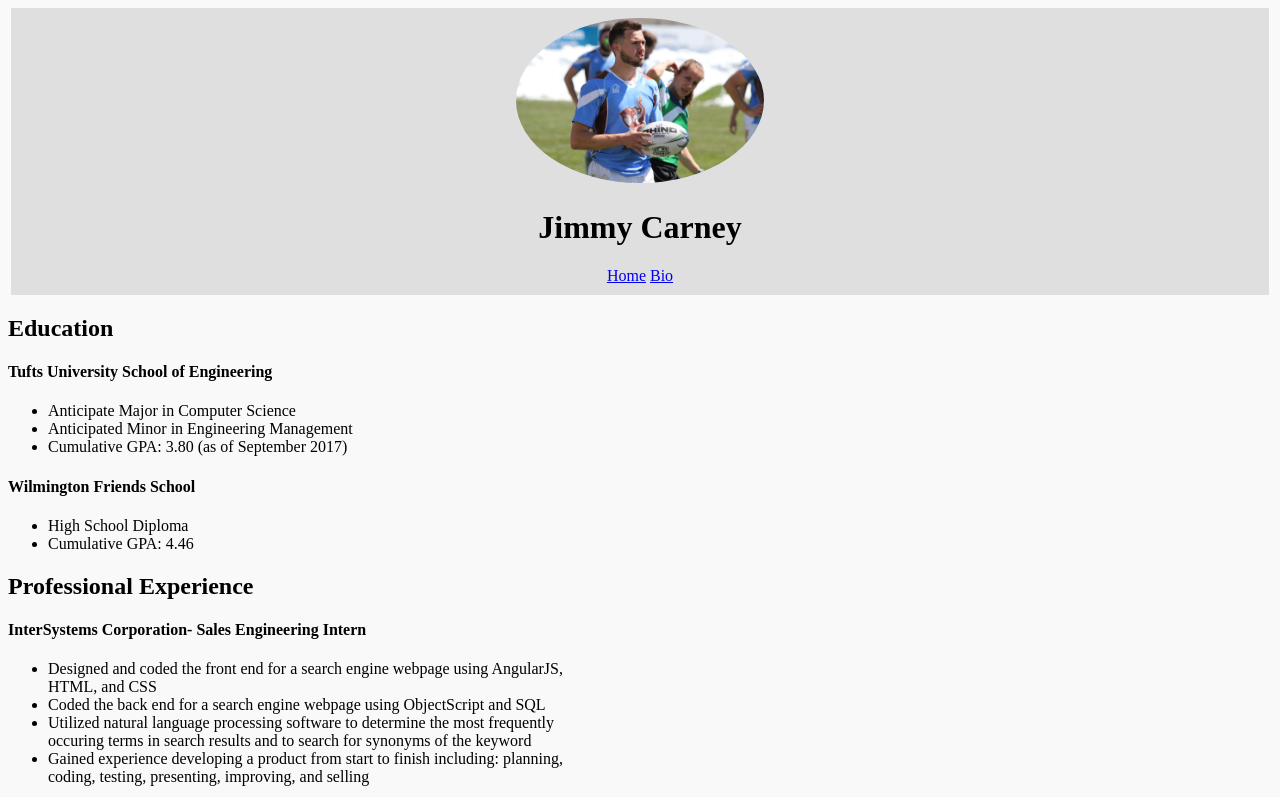
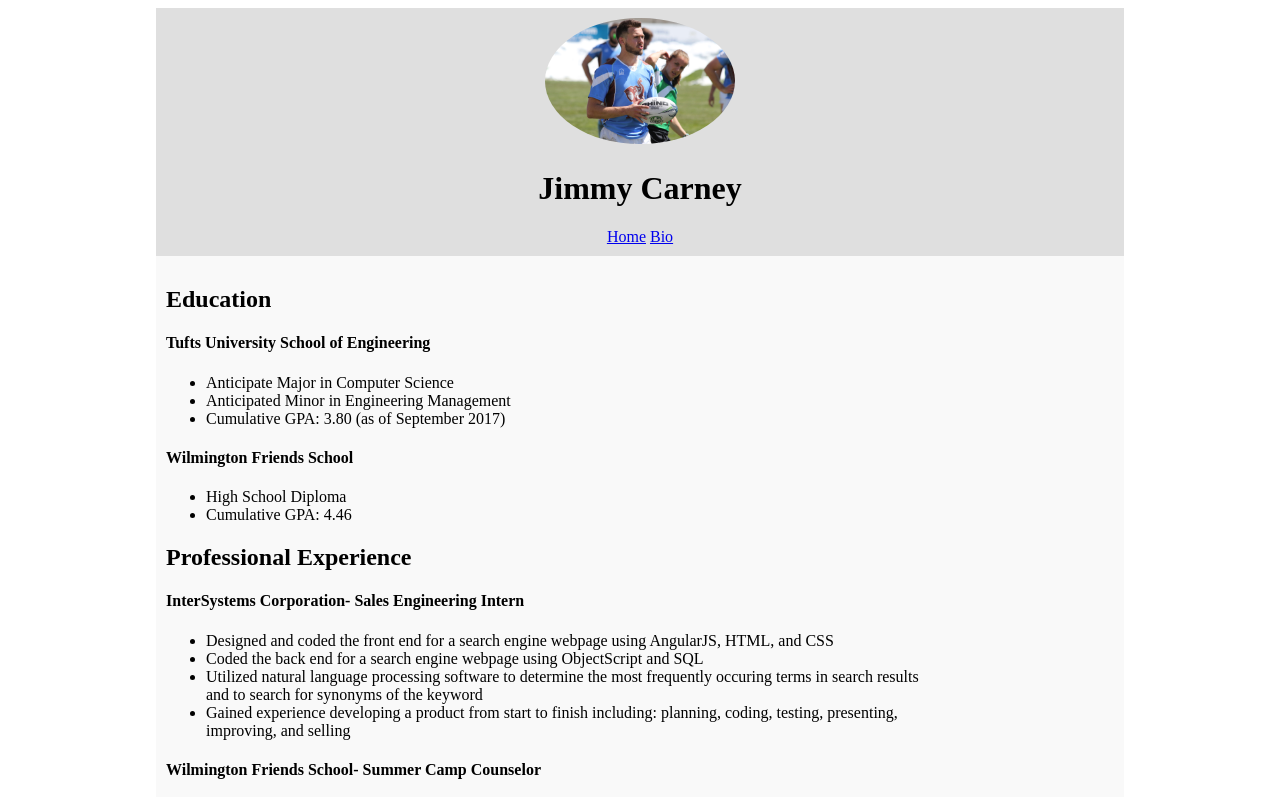
Before and after one commit to jimmycarney/oldjimmycarney.github.io, a plain HTML site: page resume.html in a window 1280 px wide. Shown: the top 797 px of the page. Drawn offline with Linux system fonts and the light colour scheme.

Commit message:
changed styling and added a conten div

```diff
--- a/resume.html
+++ b/resume.html
@@ -13,6 +13,7 @@
 		<a href="bio.html">Bio</a>
 	</div>
 
+	<div class="content">
 		<h2>Education</h2>
 		<h4>Tufts University School of Engineering</h4>
 		<ul>
@@ -67,5 +68,6 @@
 		<h4>Tufts Men's Rugby Football Club</h4>
 		<h4>Theta Delta Chi Fraternity</h4>
 		<h4>Tufts Dance Collective</h4>
+	</div>
 </body>
 </html>
--- a/stylesheet.css
+++ b/stylesheet.css
@@ -4,16 +4,22 @@ img {
 }
 .top {
 	background-color: #DFDFDF;
-	/*border: 5px solid #8ED8FF;*/
-	width: 98%;
+	width: 75%;
 	margin-left: auto;
 	margin-right: auto;
 	text-align: center;
 	padding: 10px;
 }
 body {
-	background-color: #F9F9F9;
+	background-color: white;
 }
 li {
-	width: 45%;
+	width: 80%;
 }
+.content{
+	width: 75%;
+	background-color: #F9F9F9;
+	margin-left: auto;
+	margin-right: auto;
+	padding: 10px;
+}
```
Also changed, not shown: bio.html (+2 -0 lines), index.html (+2 -0 lines). Lines whose indentation alone changed are shown as unchanged.
